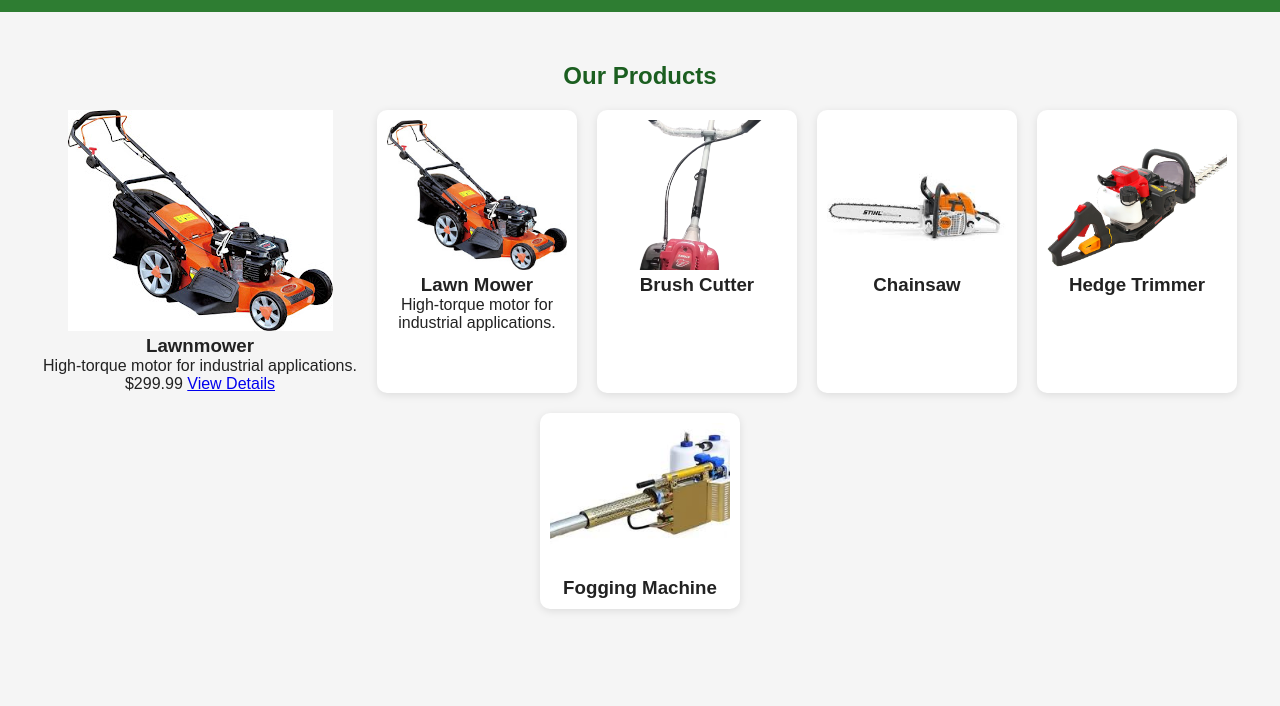
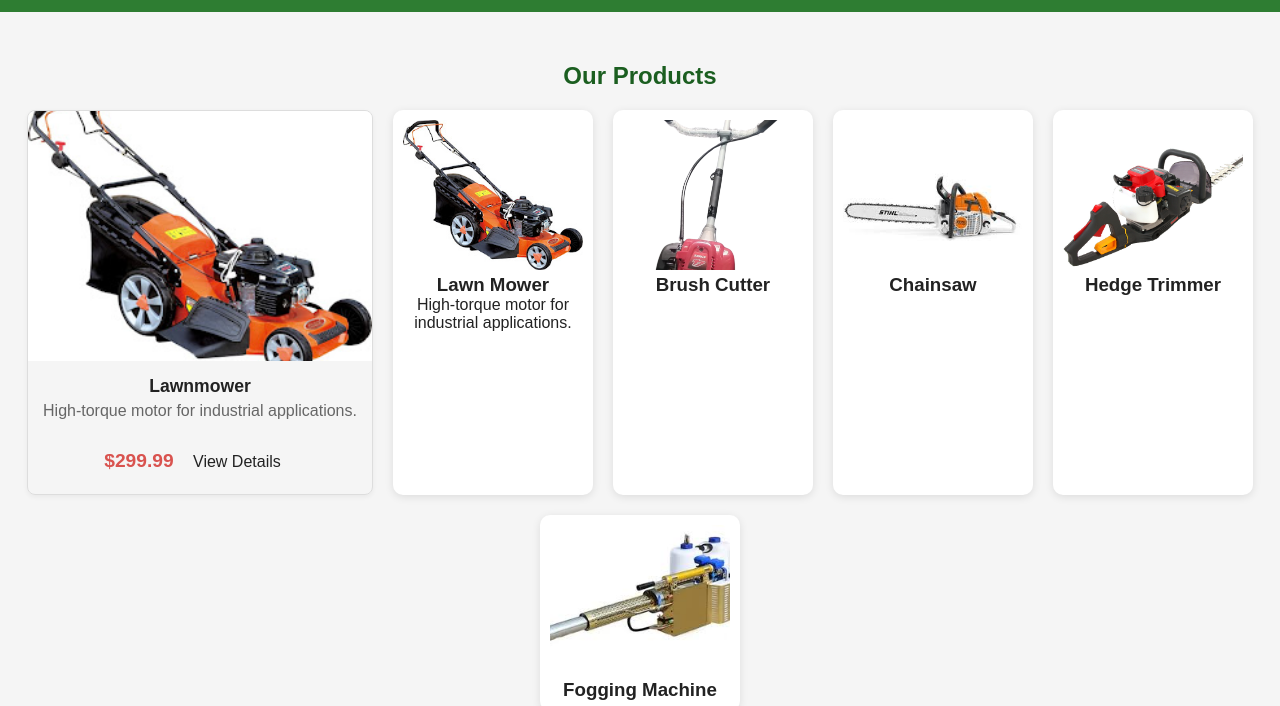
Before and after one commit to premtaker/pulse, a plain HTML site: page index.html in a window 1280 px wide. Shown: the part 78-784 px from the top of the page. Drawn offline with Linux system fonts and the light colour scheme.

Commit message:
Update style.css

```diff
--- a/style.css
+++ b/style.css
@@ -18,6 +18,58 @@ header {
   padding: 15px 30px;
   align-items: center;
 }
+
+        .product-card {
+            background: var(--white);
+            border: 1px solid #ddd;
+            border-radius: 8px;
+            overflow: hidden;
+            box-shadow: 0 2px 5px rgba(0, 0, 0, 0.05);
+            text-align: center;
+            transition: box-shadow 0.3s;
+        }
+
+        .product-card:hover {
+            box-shadow: 0 4px 10px rgba(0, 0, 0, 0.1);
+        }
+
+        .product-card img {
+            width: 100%;
+            height: 250px;
+            object-fit: cover;
+            display: block;
+        }
+
+        .product-details {
+            padding: 15px;
+        }
+
+        .product-details h3 {
+            font-size: 1.1em;
+            margin-bottom: 5px;
+            color: var(--primary-color);
+        }
+
+        .product-details p {
+            color: #666;
+            margin-bottom: 15px;
+        }
+
+        .product-details .price {
+            font-weight: bold;
+            color: #d9534f; /* Accent color for price */
+            font-size: 1.2em;
+        }
+
+        .product-details a {
+            display: inline-block;
+            background-color: var(--primary-color);
+            color: var(--white);
+            padding: 8px 15px;
+            text-decoration: none;
+            border-radius: 5px;
+            margin-top: 10px;
+        }
 
 .logo-section {
   display: flex;
```
